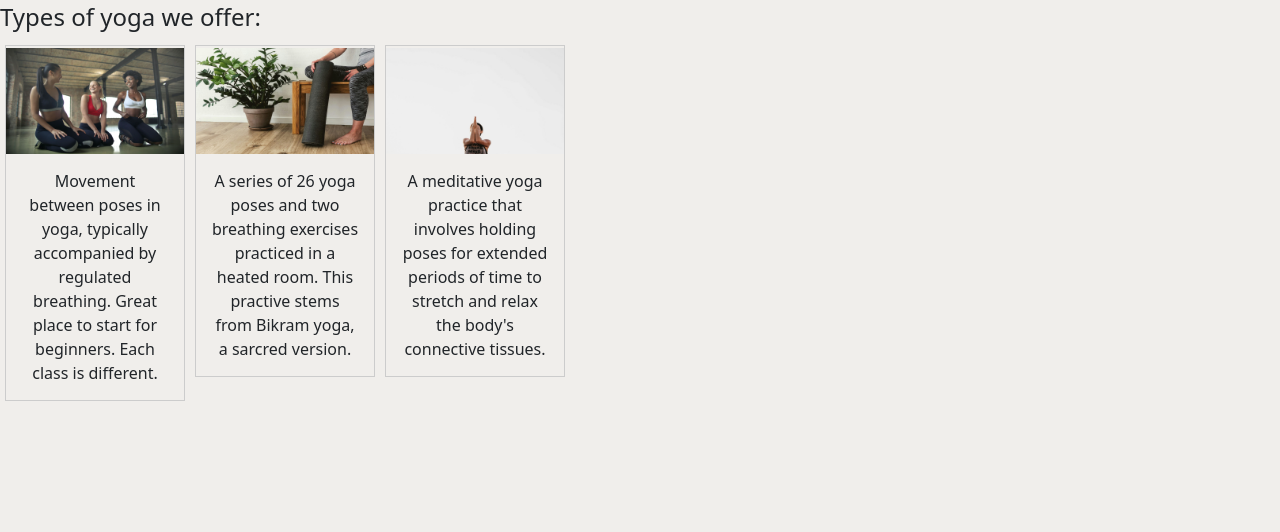
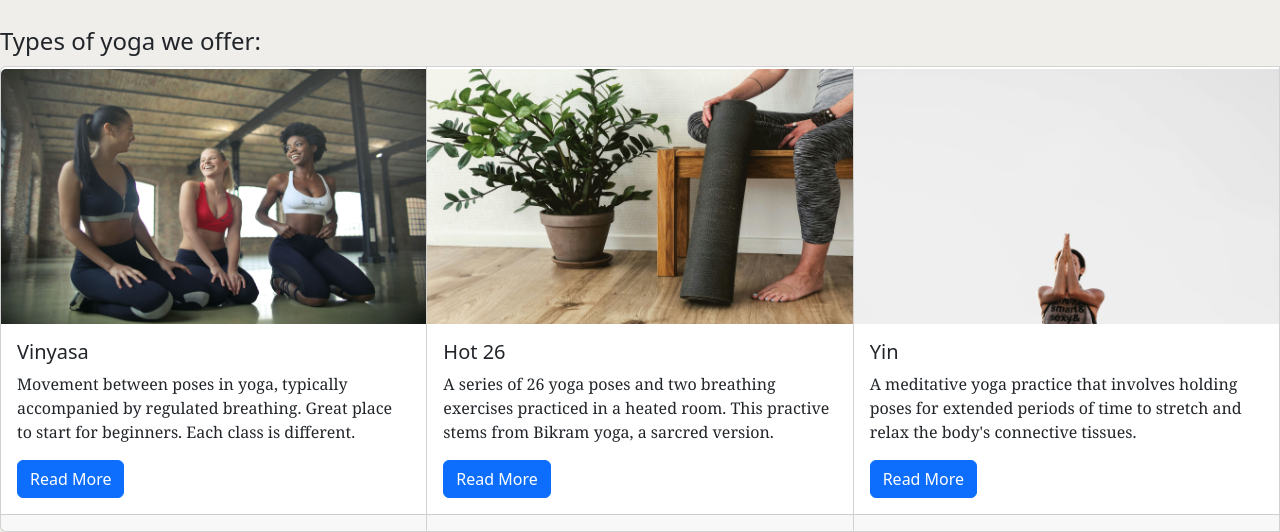
Before and after one commit to nchambrick/nchambrick.github.io, a plain HTML site: page classes.html in a window 1280 px wide. Shown: the part 815-1347 px from the top of the page. Before the commit the page ends 1221 px from the top, so only its background shows below. Drawn offline with nearby package versions, Linux system fonts and the light colour scheme.

Commit message:
Aligning image blocks

```diff
--- a/classes.html
+++ b/classes.html
@@ -33,6 +33,7 @@
 
 </head>
 <body>
+  <br>
     <h4>What is Yoga?</h4>
     <p>Yoga is an ancient practice that combines physical postures, breathing exercises, and meditation to improve health and well-being. The word "yoga" comes from the Sanskrit word yuj, which means "to join" or "to unite".
         Yoga is a spiritual practice that originated in India.
@@ -60,25 +61,38 @@
     <br>
     <br>
     <h4>Types of yoga we offer:</h4>
-<div class="gallery">
-  <a target="_blank" href="images/Yoga 5.jpg">
-    <img src="images/Yoga 5.jpg" alt="Vinyasa" width="600" height="400">
-  </a>
-  <div class="desc">Movement between poses in yoga, typically accompanied by regulated breathing. Great place to start for beginners. Each class is different.</div>
-</div>
 
-<div class="gallery">
-  <a target="_blank" href="images/Yoga 6.jpg">
-    <img src="images/Yoga 6.jpg" alt="Hot 26" width="600" height="400">
-  </a>
-  <div class="desc">A series of 26 yoga poses and two breathing exercises practiced in a heated room. This practive stems from Bikram yoga, a sarcred version.</div>
-</div>
+<div class="card-group">
+  <div class="card">
+    <img src="images/Yoga 5.jpg" class="card-img-top" alt="Vinyasa">
+    <div class="card-body">
+      <h5 class="card-title">Vinyasa</h5>
+      <p class="card-text">Movement between poses in yoga, typically accompanied by regulated breathing. Great place to start for beginners. Each class is different.</p>
+      <a href="https://en.wikipedia.org/wiki/Viny%C4%81sa" class="btn btn-primary">Read More</a>
+    </div>
+    <div class="card-footer">
+    </div>
+  </div>
+  <div class="card">
+    <img src="images/Yoga 6.jpg" class="card-img-top" alt="Hot 26">
+    <div class="card-body">
+      <h5 class="card-title">Hot 26</h5>
+      <p class="card-text">A series of 26 yoga poses and two breathing exercises practiced in a heated room. This practive stems from Bikram yoga, a sarcred version.</p>
+      <a href="https://en.wikipedia.org/wiki/Bikram_Yoga" class="btn btn-primary">Read More</a>
+    </div>
+    <div class="card-footer">
 
-<div class="gallery">
-  <a target="_blank" href="images/Yoga 7.jpg">
-    <img src="images/Yoga 7.jpg" alt="Yin" width="600" height="400">
-  </a>
-  <div class="desc">A meditative yoga practice that involves holding poses for extended periods of time to stretch and relax the body's connective tissues.</div>
+    </div>
+  </div>
+  <div class="card">
+    <img src="images/Yoga 7.jpg" class="card-img-top" alt="Yin">
+    <div class="card-body">
+      <h5 class="card-title">Yin</h5>
+      <p class="card-text">A meditative yoga practice that involves holding poses for extended periods of time to stretch and relax the body's connective tissues.</p>
+      <a href="https://en.wikipedia.org/wiki/Yin_Yoga" class="btn btn-primary">Read More</a>
+    </div>
+    <div class="card-footer">
+  </div>
 </div>
 
 <script src="https://cdn.jsdelivr.net/npm/bootstrap@5.3.3/dist/js/bootstrap.bundle.min.js" integrity="sha384-YvpcrYf0tY3lHB60NNkmXc5s9fDVZLESaAA55NDzOxhy9GkcIdslK1eN7N6jIeHz" crossorigin="anonymous"></script>
```
Also changed, not shown: index.html (+3 -0 lines), css/styles.css (line endings or trailing spaces).
